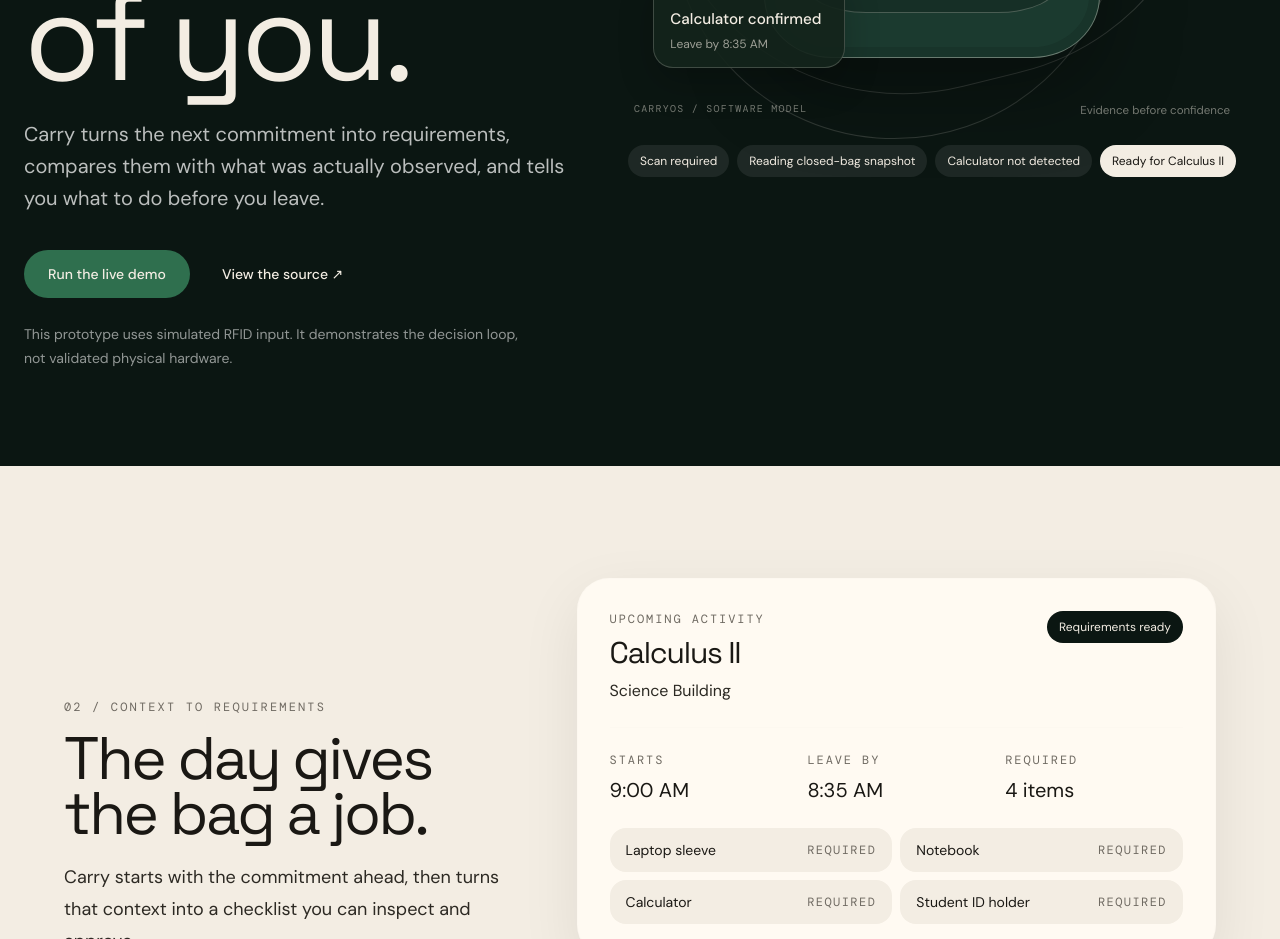
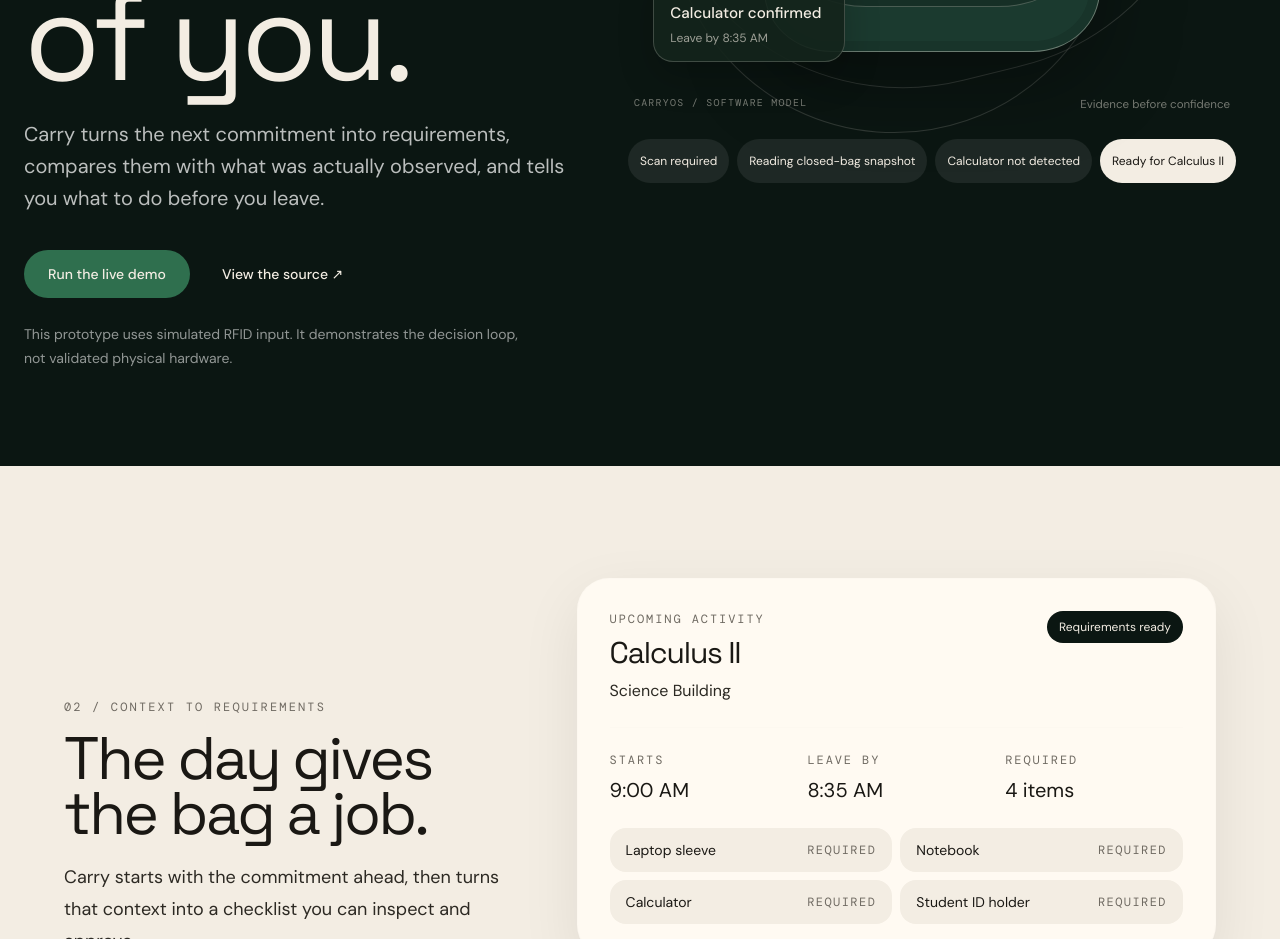
Before and after one commit to ChimdumebiNebolisa/CarryOS, a Next.js app: page / in a window 1280 px wide. Shown: the part 780-1719 px from the top of the page. Built offline with nearby package versions, Linux system fonts and the light colour scheme; no server answers.

Commit message:
fix: improve hero touch targets

```diff
--- a/src/components/marketing/CarryStateStack.tsx
+++ b/src/components/marketing/CarryStateStack.tsx
@@ -100,7 +100,7 @@ export function CarryStateStack() {
               setIndex(idIndex)
               setAutoplayDone(true)
             }}
-            className={`rounded-full px-3 py-2 text-xs ${id === currentId ? 'bg-[var(--paper)] text-[var(--ink)]' : 'bg-white/8 text-[var(--paper)]'}`}
+            className={`min-h-11 rounded-full px-3 py-2 text-xs ${id === currentId ? 'bg-[var(--paper)] text-[var(--ink)]' : 'bg-white/8 text-[var(--paper)]'}`}
             aria-pressed={id === currentId}
           >
             {snapshots[id].title}
```
